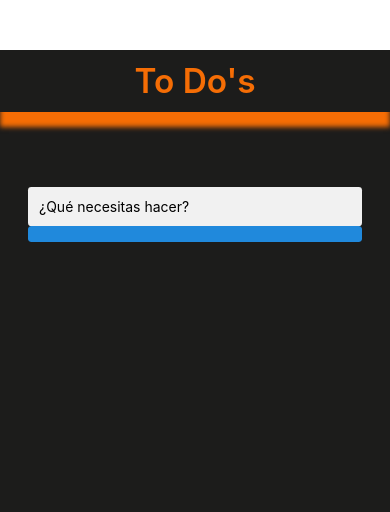
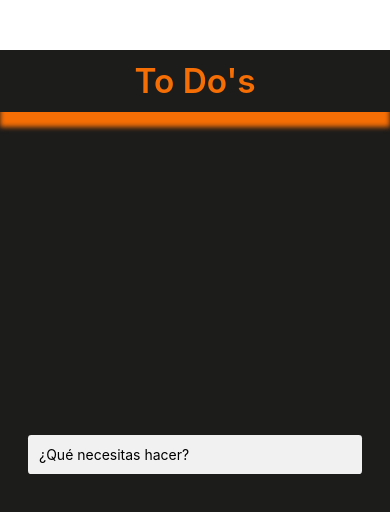
Before and after one commit to Valenkra/ToDoList_RN, a React Native app: screen / in a window 390 px wide. Shown: the top 512 px of the page. Built offline with nearby package versions, Linux system fonts and the light colour scheme.

Commit message:
continuando2

```diff
--- a/App.js
+++ b/App.js
@@ -9,6 +9,7 @@ import { TextInput } from 'react-native';
 import { InfoIcon } from './resources/Icons.js';
 import { useState } from 'react';
 import ListToDo from './components/listToDo.js';
+import { ScrollView } from 'react-native';
 
 
 export default function App() {
@@ -19,7 +20,12 @@ export default function App() {
         <View style={styles.header}>
           <Text style={{fontSize: scale(30), fontWeight: 600, color: Colors.orange}}>To Do's</Text>
         </View>
-        <ListToDo ToDos={ToDos} setToDo={setToDos}></ListToDo>
+        <View style={styles.fixedContainer}>
+          <ScrollView>
+            <ListToDo ToDos={ToDos} setToDo={setToDos}></ListToDo>
+          </ScrollView>
+        </View>
+
         <InputValues ToDos={ToDos} setToDos={setToDos}></InputValues>
       </SafeAreaView>
   );
@@ -53,5 +59,9 @@ const styles = StyleSheet.create({
     shadowOpacity: 1,
     maxHeight: verticalScale(50),
     marginBottom: verticalScale(20)
+  },
+  fixedContainer: {
+    width: '100%',
+    height: verticalScale(200),
   }
 });
--- a/components/Button.js
+++ /dev/null
@@ -1,12 +0,0 @@
-import { Button } from "react-native-elements";
-import { StyleSheet } from "react-native";
-
-const MyButton = ({sendText}) => {
-    return (
-        <Button>{sendText}</Button>
-    );
-}
-
-const styles = StyleSheet.create({});
-
-export default MyButton;
--- /dev/null
+++ b/components/MyButton.js
@@ -0,0 +1,18 @@
+import { Button } from "react-native-elements";
+import { StyleSheet } from "react-native";
+import { scale } from "react-native-size-matters";
+import {Colors} from "../resources/Colors.js"
+
+const MyButton = ({sendText}) => {
+    return (
+        <Button style={styles.btn}>{sendText}</Button>
+    );
+}
+
+const styles = StyleSheet.create({
+    btn: {
+        backgroundColor: '#000000'
+    }
+});
+
+export default MyButton;
--- a/components/input.js
+++ b/components/input.js
@@ -2,24 +2,29 @@ import { TextInput, StyleSheet } from "react-native";
 import { View } from "react-native";
 import { Colors } from "../resources/Colors";
 import { scale } from "react-native-size-matters";
-import MyButton from "./Button";
+import { TouchableWithoutFeedback, Keyboard } from "react-native";
+import MyButton from "./MyButton"
 
 const InputValues = ({ToDos, setToDos}) => {
     const submiting = (e) => {
-        setToDos([...ToDos, {
+        setToDos([{
             contenido: e.nativeEvent.text,
             tachado: false,
             fechaYhoraCreacion: new Date(),
             fechaYhoraTachado: false
-          }]);
+          }, ...ToDos]);
     }
     return (
+
         <View>
-            <TextInput
-            placeholder="¿Qué necesitas hacer?"
-            style={styles.input}
-            onSubmitEditing={submiting}/>
-            <MyButton sendText="Enviar"></MyButton>
+             <TouchableWithoutFeedback onPress={Keyboard.dismiss} accessible={false}>
+                <View style={styles.container}>
+                    <TextInput
+                        placeholder="¿Qué necesitas hacer?"
+                        style={styles.input}
+                        onSubmitEditing={submiting}/>
+                </View>
+            </TouchableWithoutFeedback>
         </View>
     );
 }
--- a/components/listToDo.js
+++ b/components/listToDo.js
@@ -1,8 +1,9 @@
 import { View, Text } from "react-native";
+import Swipeable from 'react-native-gesture-handler';
 import ToDo from "./todo";
 
 const ListToDo = ({ToDos, setToDo}) => {
-    const views = [];
+    const views = []
     for (let i = 0; i < ToDos.length; i++) {
         views.push(
             <ToDo element={ToDos[i]}></ToDo>
--- a/components/todo.js
+++ b/components/todo.js
@@ -15,30 +15,42 @@ const ToDo = ({element}) => {
             (isChecked == true) ? styles.checked : styles.unchecked]
     }
 
+    const getLabelStyle = (isChecked) => {
+        return [styles.label,
+            (isChecked == true) ? styles.checked : styles.unchecked]
+    }
+
     return (
         <View style={getContainerStyle(checked)}>
-            <CheckBox onPress={change} checkedIcon='dot-circle-o' uncheckedIcon='circle-o' checked={checked}/>
-            <Text style={styles.label}>{element.contenido}</Text>
+            <CheckBox onPress={change} checkedIcon='dot-circle-o' checkedColor={Colors.orange} uncheckedIcon='circle-o' checked={checked}/>
+            <Text style={getLabelStyle(checked)}>{element.contenido}</Text>
         </View>
     )
 }
 
 const styles = StyleSheet.create({
     container: {
-        display: 'flex',
+        flex:1,
         marginTop: verticalScale(20),
         alignContent: 'center',
         flexDirection: 'row',
         justifyContent: 'flex-start',
         backgroundColor: Colors.white,
         width: '80%',
-        backgroundColor: Colors.white
+        backgroundColor: Colors.white,
+        paddingVertical: verticalScale(5),
+        borderRadius: scale(3),
+
     },
     label: {
         fontSize: scale(15.4),
-        color: Colors.black
+        color: Colors.black,
+        paddingTop: verticalScale(13)
     },
     checked: {
+        backgroundColor: Colors.grey,
+        color: Colors.white,
+        textDecorationLine: 'line-through',
 
     },
     unchecked: {
--- a/resources/Colors.js
+++ b/resources/Colors.js
@@ -2,5 +2,6 @@ export const Colors = {
     black: '#363636',
     orange: '#f56d05',
     darkerBlack: '#1c1c1b',
-    white: '#f1f1f1'
+    white: '#f1f1f1',
+    grey: '#e1e3e1'
 }
```
Also changed, not shown: package.json (+4 -3 lines), 1 other file (tests, documents, lock files or other folders). Lines whose indentation alone changed are shown as unchanged.
